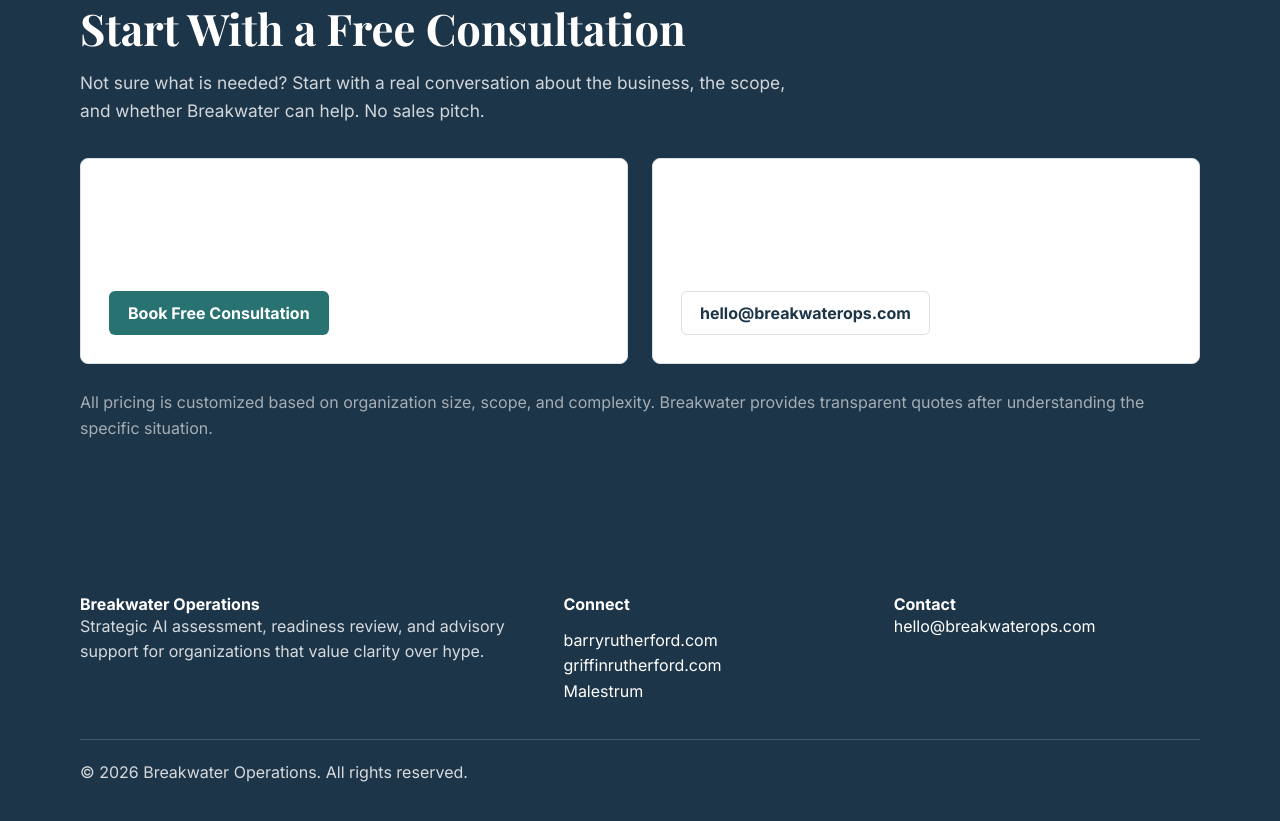
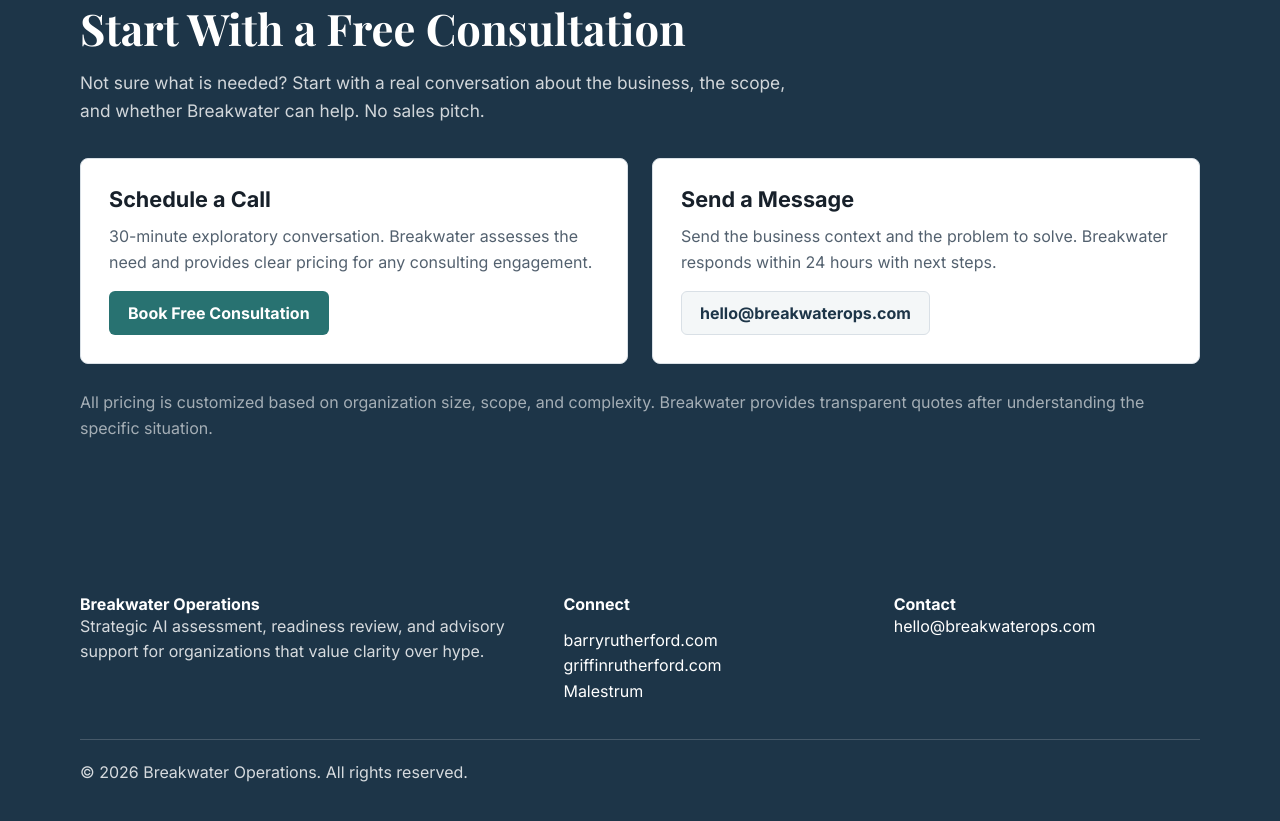
Before and after one commit to barrykarlrutherford/breakwater-ops-landing-page, a plain HTML site: page index.html in a window 1280 px wide. Shown: the part 3964-4785 px from the top of the page. Drawn offline with nearby package versions, Linux system fonts and the light colour scheme.

Commit message:
Ensure black text in white contact method boxes

```diff
--- a/styles.css
+++ b/styles.css
@@ -154,13 +154,23 @@ section {
 }
 
 .contact-method {
-    background: rgba(255, 255, 255, 0.05);
-    border-color: rgba(255, 255, 255, 0.1);
-    color: #fff;
+    background: #fff;
+    border-color: var(--line);
+    color: var(--ink);
 }
 
 .contact-method h3 {
-    color: #fff;
+    color: var(--ink);
+}
+
+.contact-method p {
+    color: var(--muted);
+}
+
+.contact-method .button-secondary {
+    color: var(--navy);
+    background: var(--soft);
+    border-color: var(--line);
 }
 
 .contact .pricing-note {
```
